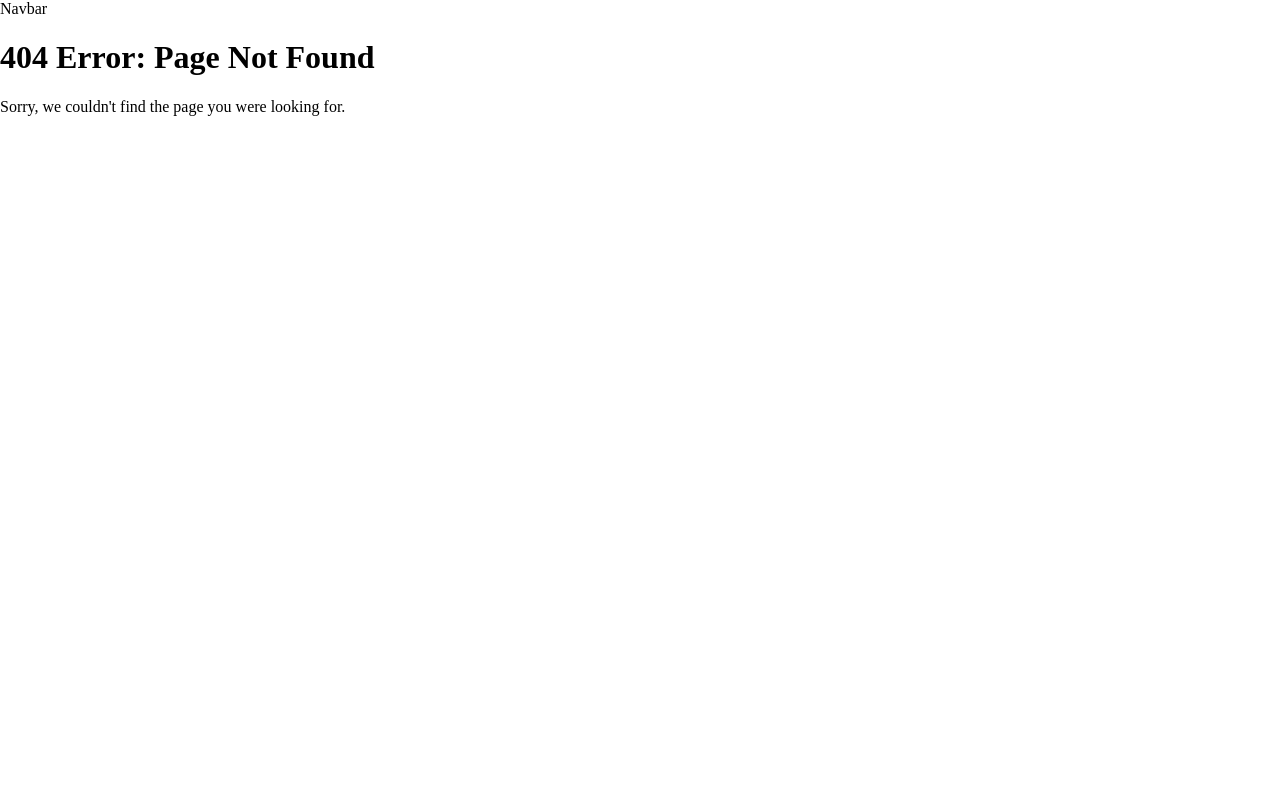
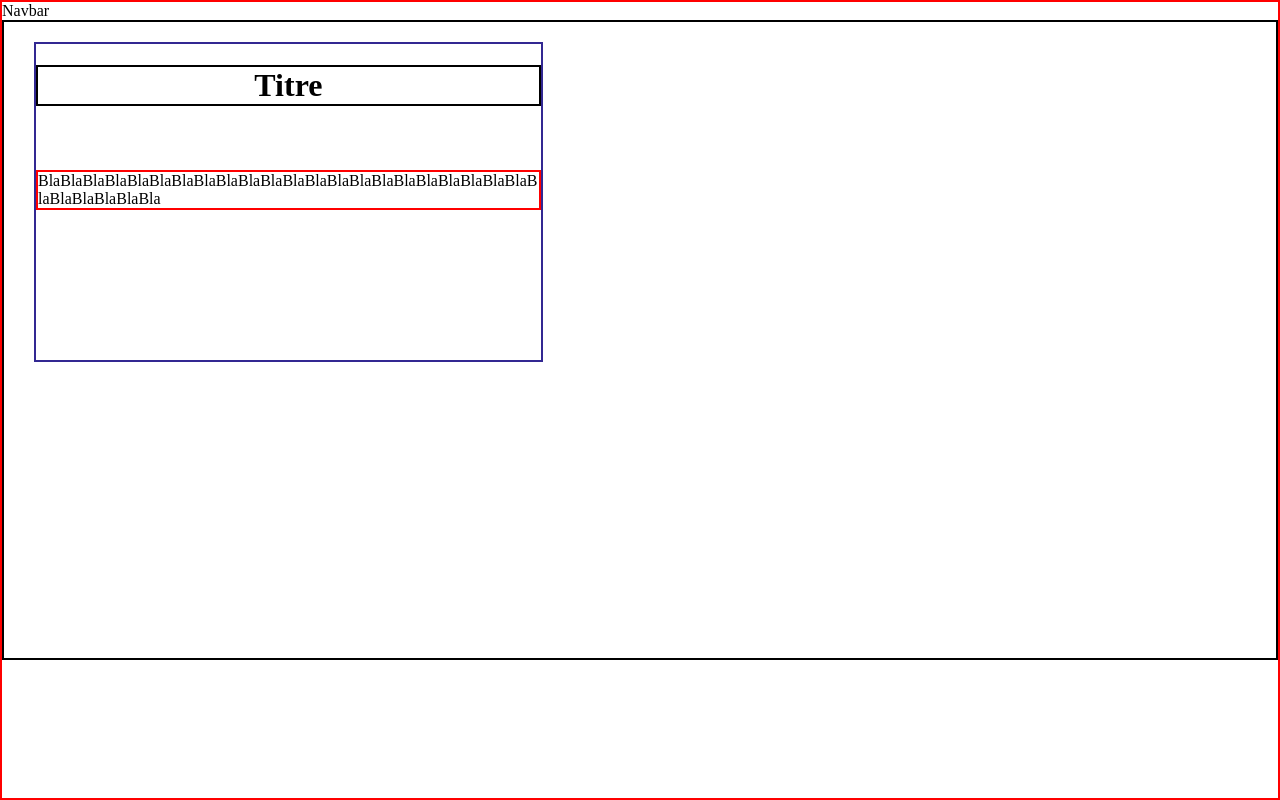
Before and after one commit to Arnaud-Chane/hackathon_des_meilleurs, a React (Vite) app: page /planet in a window 1280 px wide. Before the commit this address had no page. Built offline with nearby package versions, Linux system fonts and the light colour scheme.

Commit message:
préparation de la page qui va recevoir les mondes

```diff
--- /dev/null
+++ b/src/assets/scss/components/getPageFivePlanet.scss
@@ -0,0 +1,8 @@
+.GetPageFivePlanet {
+    border: 2px solid black;
+    height: 80vh;
+    width: 100%;
+    display: grid;
+    grid-template-columns: 30px 20% 20% 20% 20% 30px;
+    grid-template-rows: 20px 40vh 20px 40vh 20px;
+}
--- /dev/null
+++ b/src/assets/scss/components/textDecrivePlanet.scss
@@ -0,0 +1,15 @@
+.textDecrivePlanet {
+    border: 2px solid rgb(50, 40, 146);
+    grid-column: 2 / 4;
+    grid-row: 2 / 3;
+    word-wrap: break-word;
+  .textDecrivePlanetTitle {
+    border: 2px solid black;
+    text-align: center;
+  }
+
+  .textDecrivePlanetParagraphe {
+    border: 2px solid rgb(255, 0, 0);
+    margin-top: 8vh;
+  }
+}
--- a/src/assets/scss/main.scss
+++ b/src/assets/scss/main.scss
@@ -8,6 +8,10 @@
 //pages
 @import "../scss/components/homepage.scss";
 @import "../scss/components/cardSocle.scss";
+@import "../scss/components/getPageFivePlanet.scss";
+
+//components
+@import "../scss/components/textDecrivePlanet.scss";
 
 * {
   box-sizing: border-box;
@@ -15,4 +19,7 @@
 
 body {
   margin: 0;
+  height: 100vh;
+  width: 100%;
+  border: 2px solid red;
 }
--- /dev/null
+++ b/src/components/TextDecrivePlanet.jsx
@@ -0,0 +1,13 @@
+import React from "react";
+
+function TextDecrivePlanet() {
+  return (
+    <div className="textDecrivePlanet">
+      <h1 className="textDecrivePlanetTitle">Titre</h1>
+      <p className="textDecrivePlanetParagraphe">
+        BlaBlaBlaBlaBlaBlaBlaBlaBlaBlaBlaBlaBlaBlaBlaBlaBlaBlaBlaBlaBlaBlaBlaBlaBlaBlaBlaBla
+      </p>
+    </div>
+  );
+}
+export default TextDecrivePlanet;
--- a/src/main.jsx
+++ b/src/main.jsx
@@ -13,6 +13,7 @@ import Wisard from "./pages/Wisard";
 import StarWars from "./pages/StarWars";
 import Pandora from "./pages/Pandora";
 import MiddleEarth from "./pages/MiddleEarth";
+import GetPageFivePlanet from "./pages/GetPageFivePlanet";
 
 const router = createBrowserRouter([
   {
@@ -48,6 +49,10 @@ const router = createBrowserRouter([
         element: <MiddleEarth />,
       },
       {
+        path: "/planet",
+        element: <GetPageFivePlanet />,
+      },
+      {
         path: "*",
         element: <NotFoundPage />,
       },
--- /dev/null
+++ b/src/pages/GetPageFivePlanet.jsx
@@ -0,0 +1,11 @@
+import React from "react";
+import TextDecrivePlanet from "../components/TextDecrivePlanet";
+
+function GetPageFivePlanet() {
+  return (
+    <div className="GetPageFivePlanet">
+      <TextDecrivePlanet />
+    </div>
+  );
+}
+export default GetPageFivePlanet;
```
